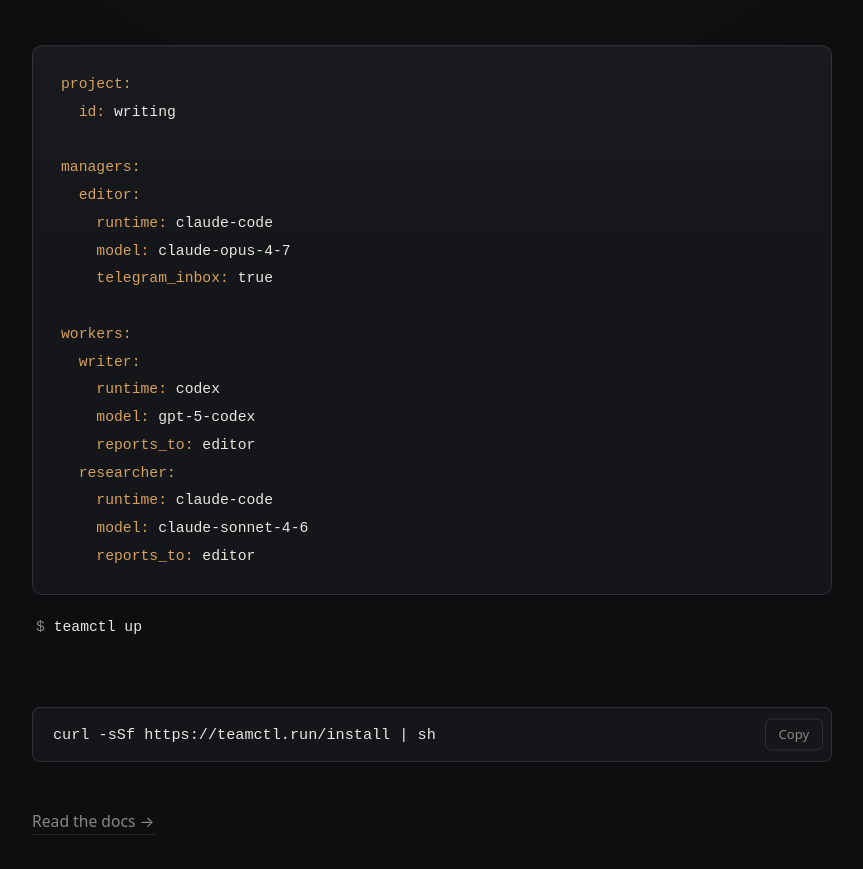
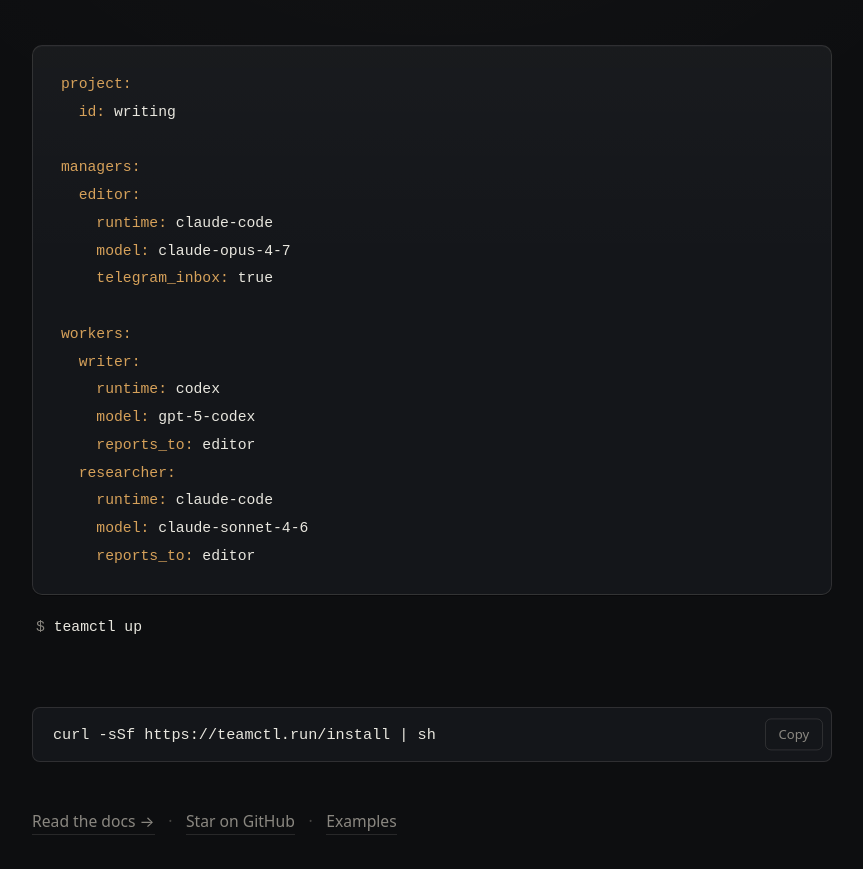
Before and after one commit to Alireza29675/teamctl, an Astro site in the folder docs/: page / in a window 1280 px wide. Shown: the part 211-1080 px from the top of the page, without its empty margins (208-1071 px from the left). Built offline with nearby package versions, Linux system fonts and the light colour scheme; Astro itself is replaced by a stand-in of ours.

Commit message:
feat(landing): add Star on GitHub and Examples CTAs alongside docs link

```diff
--- a/docs/src/pages/index.astro
+++ b/docs/src/pages/index.astro
@@ -90,9 +90,13 @@
         </div>
       </section>
 
-      <p class="docs">
+      <nav class="outbound" aria-label="Outbound links">
         <a href="/getting-started/">Read the docs →</a>
-      </p>
+        <span class="sep" aria-hidden="true">·</span>
+        <a href="https://github.com/Alireza29675/teamctl">Star on GitHub</a>
+        <span class="sep" aria-hidden="true">·</span>
+        <a href="https://github.com/Alireza29675/teamctl/tree/main/examples">Examples</a>
+      </nav>
     </main>
 
     <script>
@@ -243,15 +247,31 @@
       }
 
       /* Docs link */
-      .docs { margin: 0; }
-      .docs a {
+      /* Outbound links — three quiet anchors in a row, fg-mute → fg on
+         hover, never accent (strict accent rule). */
+      .outbound {
+        display: flex;
+        flex-wrap: wrap;
+        align-items: baseline;
+        gap: 0.85rem;
+        font-size: 0.98rem;
+      }
+      .outbound a {
         color: var(--fg-mute);
         text-decoration: none;
         border-bottom: 1px solid var(--hairline);
         padding-bottom: 0.15rem;
-        font-size: 0.98rem;
+        transition: color 200ms ease, border-color 200ms ease;
       }
-      .docs a:hover { color: var(--fg); }
+      .outbound a:hover {
+        color: var(--fg);
+        border-color: rgba(233, 231, 223, 0.32);
+      }
+      .outbound .sep {
+        color: var(--fg-mute);
+        opacity: 0.45;
+        user-select: none;
+      }
     </style>
   </body>
 </html>
```
